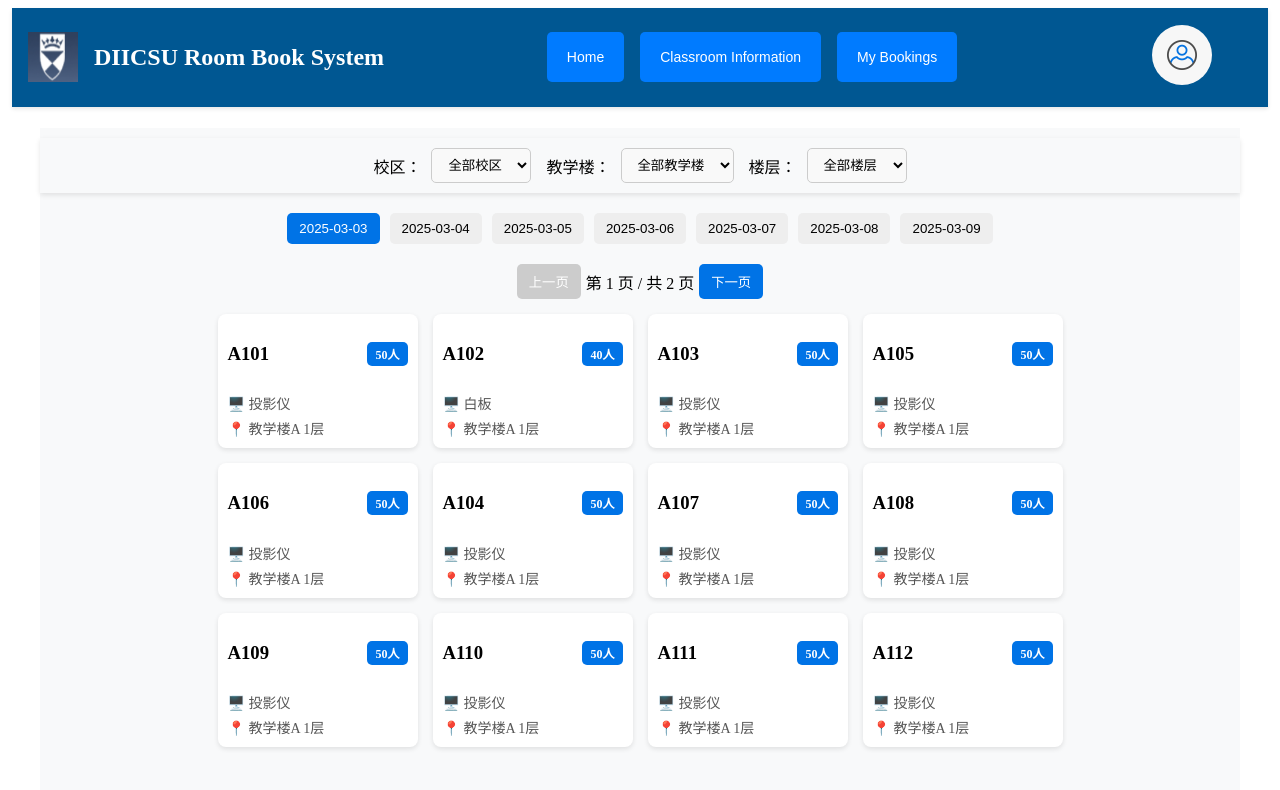
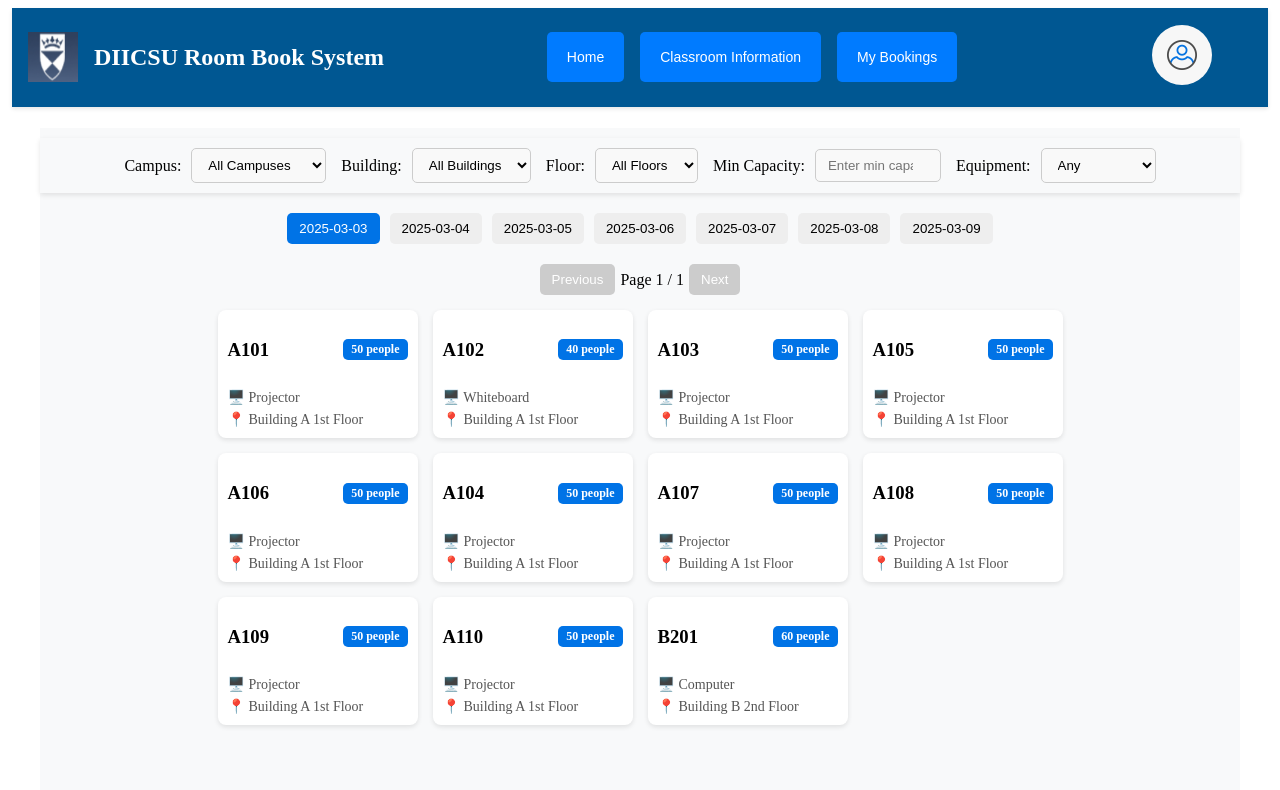
Before and after one commit to Zhengyi1212/DIIAgile-GroupA-frontend, a Vue app in the folder frontend/: page /classrooms in a window 1280 px wide. Shown: the top 790 px of the page. Built offline with nearby package versions, Linux system fonts and the light colour scheme; sample sign-in values are in the browser's storage.

Commit message:
Change Classinformation page

```diff
--- a/frontend/src/views/ClassRoomInformation.vue
+++ b/frontend/src/views/ClassRoomInformation.vue
@@ -6,12 +6,12 @@
     </el-header>
     <el-main>
       <main class="main-content">
-           <!-- 筛选区域 -->
+        <!-- Filter Area -->
         <div class="filters-container">
           <div class="filter-group">
-                 <label>校区：</label>
+            <label>Campus:</label>
             <select v-model="selectedCampus" class="styled-select">
-                    <option value="">全部校区</option>
+              <option value="">All Campuses</option>
               <option v-for="campus in campuses" :key="campus.id" :value="campus.id">
                 {{ campus.name }}
               </option>
@@ -19,9 +19,9 @@
           </div>
 
           <div class="filter-group">
-                 <label>教学楼：</label>
+            <label>Building:</label>
             <select v-model="selectedBuilding" class="styled-select">
-                    <option value="">全部教学楼</option>
+              <option value="">All Buildings</option>
               <option v-for="building in filteredBuildings" :key="building">
                 {{ building }}
               </option>
@@ -29,39 +29,56 @@
           </div>
 
           <div class="filter-group">
-                 <label>楼层：</label>
+            <label>Floor:</label>
             <select v-model="selectedFloor" class="styled-select">
-                    <option value="">全部楼层</option>
+              <option value="">All Floors</option>
               <option v-for="floor in filteredFloors" :key="floor">
                 {{ floor }}
               </option>
             </select>
           </div>
+          <div class="filter-group">
+  <label>Min Capacity:</label>
+  <input v-model.number="selectedCapacity" type="number" class="styled-input" placeholder="Enter min capacity">
 </div>
-          <!-- 日期选择器 -->
+
+<div class="filter-group">
+  <label>Equipment:</label>
+  <select v-model="selectedEquipment" class="styled-select">
+    <option value="">Any</option>
+    <option v-for="equip in equipmentOptions" :key="equip">
+      {{ equip }}
+    </option>
+  </select>
+</div>
+
+        </div>
+
+        <!-- Date Selector -->
         <div class="date-selector">
           <button v-for="offset in 7" :key="offset" @click="selectedDate = getFormattedDate(offset - 1)"
             :class="{ active: selectedDate === getFormattedDate(offset - 1) }">
             {{ getFormattedDate(offset - 1) }}
           </button>
         </div>
+
         <div class="content-container">
-              <!-- 教室列表 -->
+          <!-- Classroom List -->
           <div class="pagination-controls">
-                 <button @click="prevPage" :disabled="currentPage === 1">上一页</button>
-                 <span>第 {{ currentPage }} 页 / 共 {{ totalPages }} 页</span>
-                 <button @click="nextPage" :disabled="currentPage === totalPages">下一页</button>
+            <button @click="prevPage" :disabled="currentPage === 1">Previous</button>
+            <span>Page {{ currentPage }} / {{ totalPages }}</span>
+            <button @click="nextPage" :disabled="currentPage === totalPages">Next</button>
           </div>
           <div class="classroom-grid">
             <div v-for="room in paginatedRooms" :key="room.id" class="classroom-card"
               :class="{ selected: selectedRoom?.id === room.id }" @click="selectRoom(room)">
               <div class="card-header">
                 <h3 class="room-name">{{ room.name }}</h3>
-                       <span class="capacity-badge">{{ room.capacity }}人</span>
+                <span class="capacity-badge">{{ room.capacity }} people</span>
               </div>
               <div class="card-body">
                 <div class="room-info">
-                          <span class="info-item">🖥️ {{ room.equipment || '多媒体设备' }}</span>
+                  <span class="info-item">🖥️ {{ room.equipment || 'Multimedia Equipment' }}</span>
                   <span class="info-item">📍 {{ room.building }} {{ room.floor }}</span>
                 </div>
               </div>
@@ -69,16 +86,16 @@
           </div>
         </div>
 
-           <!-- 时间表 -->
+        <!-- Timetable -->
         <div v-if="selectedRoom" class="timetable-container">
-              <h3 class="timetable-title">{{ selectedRoom.name }} 预约时间表</h3>
+          <h3 class="timetable-title">{{ selectedRoom.name }} Reservation Timetable</h3>
           <div class="time-grid">
             <div v-for="slot in timeSlots" :key="slot" class="time-slot"
               :class="{ available: isSlotAvailable(slot), booked: !isSlotAvailable(slot) }"
               @click="bookSlot(slot)">
               <span class="slot-time">{{ slot }}</span>
-                    <span v-if="isSlotAvailable(slot)" class="slot-status">可预约</span>
-                    <span v-else class="slot-status">已占用</span>
+              <span v-if="isSlotAvailable(slot)" class="slot-status">Available</span>
+              <span v-else class="slot-status">Booked</span>
             </div>
           </div>
         </div>
@@ -86,6 +103,7 @@
     </el-main>
   </el-container>
 </template>
+
 
 <script>
 import NaviBarAndButton from '@/components/NaviBarAndButton.vue';
@@ -100,45 +118,48 @@ export default {
       username: '',
       role: '',
       campuses: [
-        { id: '1', name: '南校区' },
-        { id: '2', name: '北校区' }
+        { id: '1', name: 'South Campus' },
+        { id: '2', name: 'North Campus' }
       ],
       buildings: {
-        '1': ['教学楼A', '教学楼B'],
-        '2': ['教学楼C', '教学楼D']
+        '1': ['Building A', 'Building B'],
+        '2': ['Building C', 'Building D']
       },
       rooms: [
-        { id: '101', name: 'A101', capacity: 50, building: '教学楼A', floor: '1层', equipment: '投影仪' },
-        { id: '102', name: 'A102', capacity: 40, building: '教学楼A', floor: '1层', equipment: '白板' },
-        { id: '103', name: 'A103', capacity: 50, building: '教学楼A', floor: '1层', equipment: '投影仪' },
-        { id: '105', name: 'A105', capacity: 50, building: '教学楼A', floor: '1层', equipment: '投影仪' },
-        { id: '106', name: 'A106', capacity: 50, building: '教学楼A', floor: '1层', equipment: '投影仪' },
-        { id: '104', name: 'A104', capacity: 50, building: '教学楼A', floor: '1层', equipment: '投影仪' },
-        { id: '107', name: 'A107', capacity: 50, building: '教学楼A', floor: '1层', equipment: '投影仪' },
-        { id: '108', name: 'A108', capacity: 50, building: '教学楼A', floor: '1层', equipment: '投影仪' },
-        { id: '109', name: 'A109', capacity: 50, building: '教学楼A', floor: '1层', equipment: '投影仪' },
-        { id: '110', name: 'A110', capacity: 50, building: '教学楼A', floor: '1层', equipment: '投影仪' },
-        { id: '111', name: 'A111', capacity: 50, building: '教学楼A', floor: '1层', equipment: '投影仪' },
-        { id: '112', name: 'A112', capacity: 50, building: '教学楼A', floor: '1层', equipment: '投影仪' },
-        { id: '113', name: 'A113', capacity: 50, building: '教学楼A', floor: '1层', equipment: '投影仪' },
-        { id: '114', name: 'A114', capacity: 50, building: '教学楼A', floor: '1层', equipment: '投影仪' },
-        { id: '115', name: 'A115', capacity: 50, building: '教学楼A', floor: '1层', equipment: '投影仪' },
-        { id: '116', name: 'A116', capacity: 50, building: '教学楼A', floor: '1层', equipment: '投影仪' },
-        { id: '117', name: 'A117', capacity: 50, building: '教学楼A', floor: '1层', equipment: '投影仪' },
-        { id: '201', name: 'B201', capacity: 60, building: '教学楼B', floor: '2层', equipment: '电脑' }
+        { id: '101', name: 'A101', capacity: 50, building: 'Building A', floor: '1st Floor', equipment: 'Projector' },
+        { id: '102', name: 'A102', capacity: 40, building: 'Building A', floor: '1st Floor', equipment: 'Whiteboard' },
+        { id: '103', name: 'A103', capacity: 50, building: 'Building A', floor: '1st Floor', equipment: 'Projector' },
+        { id: '105', name: 'A105', capacity: 50, building: 'Building A', floor: '1st Floor', equipment: 'Projector' },
+        { id: '106', name: 'A106', capacity: 50, building: 'Building A', floor: '1st Floor', equipment: 'Projector' },
+        { id: '104', name: 'A104', capacity: 50, building: 'Building A', floor: '1st Floor', equipment: 'Projector' },
+        { id: '107', name: 'A107', capacity: 50, building: 'Building A', floor: '1st Floor', equipment: 'Projector' },
+        { id: '108', name: 'A108', capacity: 50, building: 'Building A', floor: '1st Floor', equipment: 'Projector' },
+        { id: '109', name: 'A109', capacity: 50, building: 'Building A', floor: '1st Floor', equipment: 'Projector' },
+        { id: '110', name: 'A110', capacity: 50, building: 'Building A', floor: '1st Floor', equipment: 'Projector' },
+        { id: '201', name: 'B201', capacity: 60, building: 'Building B', floor: '2nd Floor', equipment: 'Computer' }
       ],
       currentPage: 1,
       roomsPerPage: 12,
       selectedCampus: '',
       selectedBuilding: '',
       selectedFloor: '',
+      selectedCapacity: '',
+    selectedEquipment: '',
       selectedRoom: null,
-      timeSlots: ['08:00-10:00', '10:00-12:00', '14:00-16:00', '16:00-18:00'],
+      timeSlots: ['08:00-10:00', '10:00-12:00', '14:00-16:00', '16:00-18:00','19:00-21:00'],
       bookedSlots: {},
       selectedDate: new Date().toISOString().split('T')[0]
     };
   },
   computed: {
+    capacityOptions() {
+    // 生成唯一的容量选项
+    return [...new Set(this.rooms.map(room => room.capacity))].sort((a, b) => a - b);
+  },
+  equipmentOptions() {
+    // 生成唯一的设备选项
+    return [...new Set(this.rooms.map(room => room.equipment))];
+  },
     filteredBuildings() {
       return this.selectedCampus ? this.buildings[this.selectedCampus] || [] : [];
     },
@@ -155,7 +176,9 @@ export default {
     return this.rooms.filter(room => {
       return (
         (!this.selectedBuilding || room.building === this.selectedBuilding) &&
-          (!this.selectedFloor || room.floor === this.selectedFloor)
+        (!this.selectedFloor || room.floor === this.selectedFloor) &&
+        (!this.selectedCapacity || room.capacity >= this.selectedCapacity) &&
+        (!this.selectedEquipment || room.equipment === this.selectedEquipment)
       );
     });
     },
@@ -169,9 +192,6 @@ export default {
     }
   },
   methods: {
-
-
-
     getInfor() {
       const token = localStorage.getItem("token");
       const userInfo = this.parseToken(token);
@@ -180,7 +200,7 @@ export default {
     },
     parseToken(token) {
       try {
-        const base64Url = token.split(".")[1];  // JWT 结构为 header.payload.signature
+        const base64Url = token.split(".")[1];
         const base64 = base64Url.replace(/-/g, "+").replace(/_/g, "/");
         return JSON.parse(decodeURIComponent(escape(atob(base64))));
       } catch (error) {
@@ -204,44 +224,47 @@ export default {
       }
       this.bookedSlots[this.selectedRoom.id][this.selectedDate].push(slot);
     },
-
     getFormattedDate(offset) {
       const date = new Date();
       date.setDate(date.getDate() + offset);
       return date.toISOString().split('T')[0];
     },
     nextPage() {
-
       if (this.currentPage < this.totalPages) {
         this.currentPage++;
-
       }
     },
     prevPage() {
       if (this.currentPage > 1) {
         this.currentPage--;
-
       }
     },
-
-
+  },
   mounted() {
     this.getInfor();
   },
   watch: {
     filteredRooms() {
-      this.currentPage = 1; // 重新过滤时，重置到第一页
-    }
+      this.currentPage = 1;
     }
   }
 };
+</script>
 
 
-</script>
+
+
 
 <style scoped>
 .el-main {
   padding-top: 60px; /* 调整这个值以确保内容不会与导航栏重叠 */
+}
+.styled-input {
+  padding: 8px 12px;
+  border: 1px solid #ccc;
+  border-radius: 5px;
+  background-color: #f9f9f9;
+  width: 100px;
 }
 
 .main-content {
```
Lines whose indentation alone changed are shown as unchanged.
